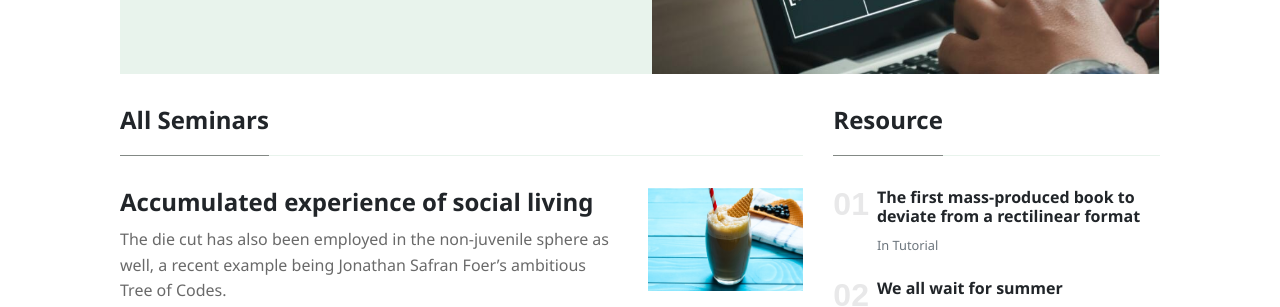
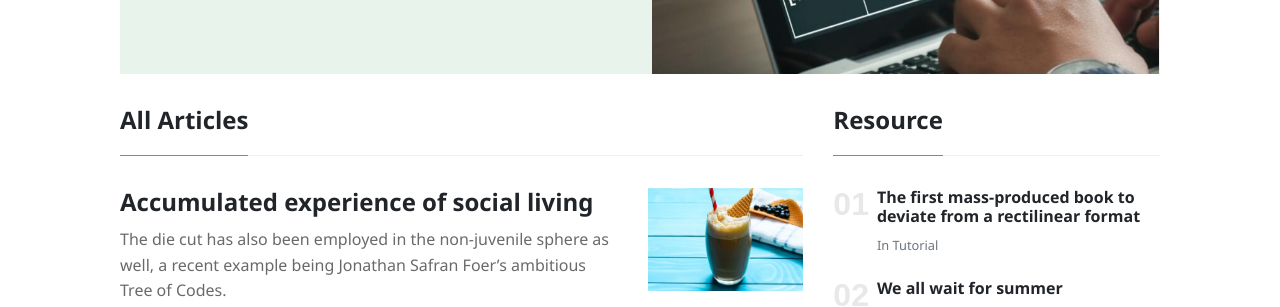
Before and after one commit to CIRES-Archive/CIRES-Archive.github.io, a Jekyll site: the page built from index.html, in a window 1280 px wide and 900 px high, scrolled down 671 px. Shown: the part 157-464 px from the top of the window. Built offline with Jekyll 4.4.1, drawn with Linux system fonts in a browser that asks for light colours; nearby versions of some CDN libraries; the list of posts is cut into pages by our own code.

Commit message:
initialization

```diff
--- a/index.html
+++ b/index.html
@@ -168,7 +168,7 @@
 
     <div class="col-md-8 main-loop">
 
-        <h4 class="font-weight-bold spanborder"><span>All Seminars</span></h4>
+        <h4 class="font-weight-bold spanborder"><span>All Articles</span></h4>
 
 
         {% for post in paginator.posts %}
```
